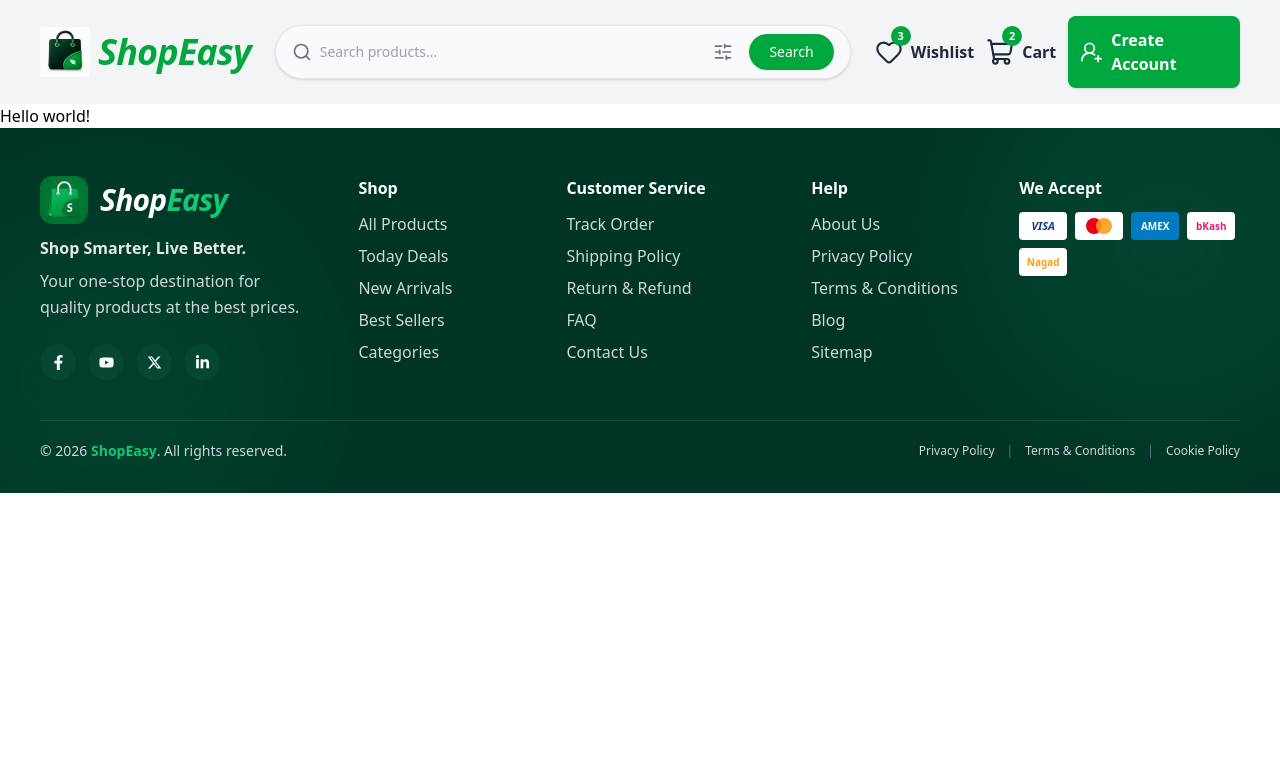
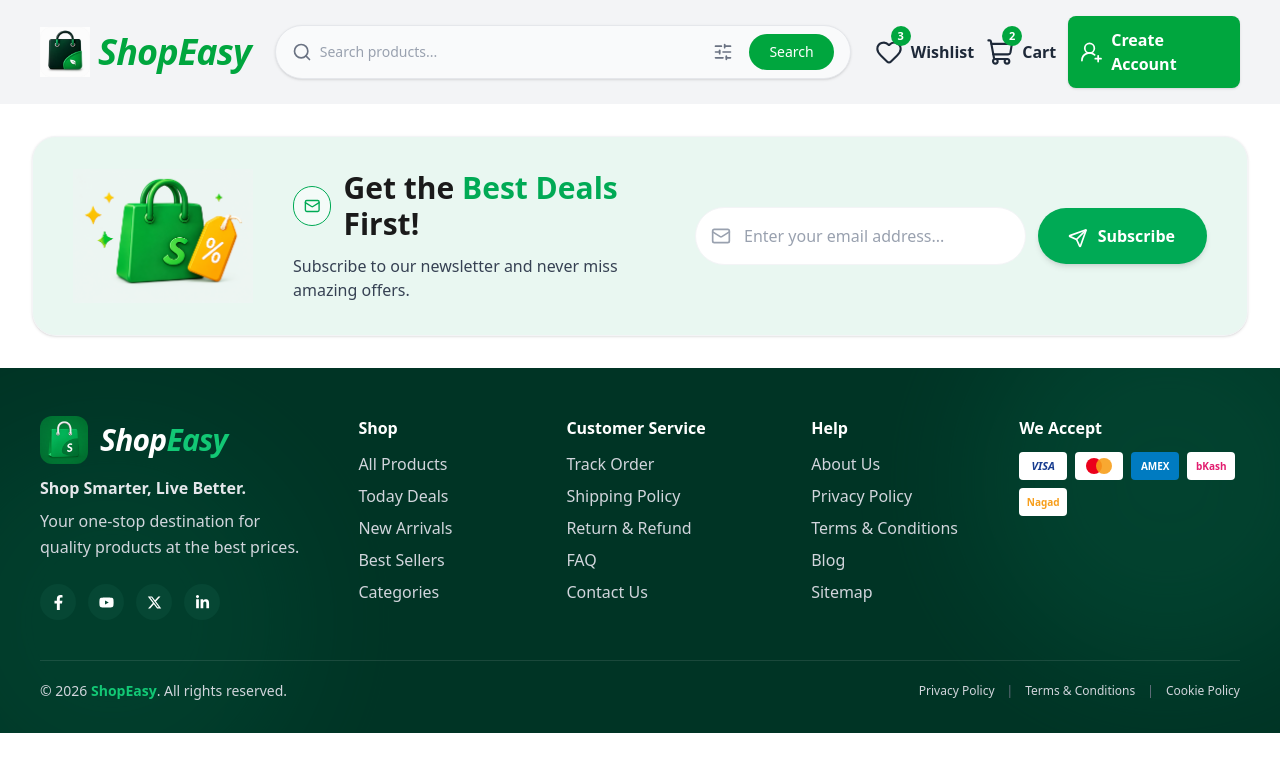
Before and after one commit to MDSOBUJMADBOR/E-commerce, a Next.js app in the folder frontend/: page / in a window 1280 px wide. Shown: the top 772 px of the page. Built offline with nearby package versions, Linux system fonts and the light colour scheme.

Commit message:
sobuj: NewsletterSection-section

```diff
--- a/frontend/package.json
+++ b/frontend/package.json
@@ -10,6 +10,7 @@
   },
   "dependencies": {
     "@heroicons/react": "^2.2.0",
+    "framer-motion": "^13.1.1",
     "lucide-react": "^1.33.0",
     "next": "16.3.2",
     "react": "19.2.8",
--- a/frontend/src/app/page.tsx
+++ b/frontend/src/app/page.tsx
@@ -1,8 +1,10 @@
+import NewsletterSection from "@/components/HomePageUi/NewsletterSection"
 
 const Home = () => {
   return (
-    <div className="">
-      Hello world!
+    <div>
+    <NewsletterSection />
+
 
     </div>
   )
--- /dev/null
+++ b/frontend/src/components/HomePageUi/NewsletterSection.tsx
@@ -0,0 +1,172 @@
+'use client';
+
+import React, { useState } from 'react';
+import { Mail, SendHorizonal, CheckCircle2 } from 'lucide-react';
+import { motion, AnimatePresence } from 'framer-motion';
+import Image from 'next/image';
+
+const NewsletterBanner: React.FC = () => {
+  const [email, setEmail] = useState('');
+  const [isSubscribed, setIsSubscribed] = useState(false);
+  const [isLoading, setIsLoading] = useState(false);
+
+  const handleSubmit = (e: React.FormEvent) => {
+    e.preventDefault();
+    if (!email) return;
+
+    setIsLoading(true);
+
+    // Simulated API call delay
+    setTimeout(() => {
+      setIsLoading(false);
+      setIsSubscribed(true);
+    }, 800);
+  };
+
+  return (
+    <div className="w-full mx-auto p-4 md:p-6 lg:p-8">
+      {/* Main Banner Container */}
+      <div className="flex flex-col md:flex-row items-center justify-between gap-6 px-10 md:px-10 py-8 bg-[#E9F7F1] rounded-3xl border border-gray-100 shadow-sm transition-all duration-300">
+
+        {/* Left Side: Illustration, Text, and Mail Icon */}
+        <div className="flex flex-col md:flex-row items-center gap-6 md:gap-10 text-center md:text-left">
+
+          {/* Illustration Stack */}
+          {/* <div className="relative w-28 h-28 md:w-36 md:h-36 flex-shrink-0">
+
+            <div className="absolute top-0 right-3 z-10">
+              <svg
+                className="w-20 h-24 md:w-24 md:h-28 text-[#00AA55]"
+                fill="none"
+                viewBox="0 0 24 24"
+                stroke="currentColor"
+              >
+                <path strokeLinecap="round" strokeLinejoin="round" strokeWidth={1} d="M16 11V7a4 4 0 00-8 0v4M5 9h14l1 12H4L5 9z" />
+                <path strokeLinecap="round" strokeLinejoin="round" strokeWidth={1} d="M9 13v2m0 0a1 1 0 001 1h4a1 1 0 001-1v-2" stroke="#00AA55" strokeOpacity="0.5"/>
+              </svg>
+            </div>
+
+
+            <div className="absolute top-4 right-0 z-20">
+              <div className="bg-[#FFC845] w-12 h-14 md:w-14 md:h-16 rounded-lg shadow-md flex flex-col items-center justify-center -rotate-12 border-4 border-white">
+                <span className="text-lg md:text-xl font-bold text-[#444]">%</span>
+                <span className="text-[10px] md:text-xs font-semibold text-[#444]">SAVE</span>
+              </div>
+            </div>
+
+
+            <div className="absolute -top-1 -left-2 z-0">
+              <div className="w-4 h-4 bg-[#FFC845] rounded-full rotate-45 border-4 border-white opacity-90"></div>
+            </div>
+            <div className="absolute bottom-6 left-2 z-0">
+              <div className="w-3 h-3 bg-[#1FE0A0] rounded-full rotate-12 border-2 border-white"></div>
+            </div>
+          </div> */}
+
+<Image
+  src="/images/NewsletterSection-image.png"
+  alt="Best deals"
+  width={180}
+  height={130}
+  className="h-auto w-[180px] object-contain"
+/>
+
+
+
+
+
+          {/* Text and Mail Icon Group */}
+          <div className="flex flex-col gap-2">
+            <div className="flex flex-col sm:flex-row items-center gap-2 sm:gap-3 text-center md:text-left justify-center md:justify-start">
+              {/* Envelope Icon */}
+              <div className="flex items-center justify-center w-10 h-10 border border-[#00AA55] rounded-full p-2.5 bg-white/50">
+                <Mail className="w-full h-full text-[#00AA55]" />
+              </div>
+
+              {/* Title Text */}
+              <h2 className="text-2xl md:text-3xl font-bold text-[#1A1A1A]">
+                Get the <span className="text-[#00AA55]">Best Deals</span> First!
+              </h2>
+            </div>
+
+            {/* Subtitle Text */}
+            <p className="text-sm md:text-base text-gray-700 mt-1 max-w-sm">
+              Subscribe to our newsletter and never miss amazing offers.
+            </p>
+          </div>
+        </div>
+
+        {/* Right Side: Form / Success Message with Animated Transition */}
+        <div className="w-full max-w-lg min-h-[60px] flex items-center justify-center">
+          <AnimatePresence mode="wait">
+            {!isSubscribed ? (
+              /* Input Form State */
+              <motion.form
+                key="subscribe-form"
+                initial={{ opacity: 1, scale: 1 }}
+                exit={{ opacity: 0, scale: 0.95, y: -10 }}
+                transition={{ duration: 0.2 }}
+                onSubmit={handleSubmit}
+                className="flex flex-col sm:flex-row items-center gap-3 w-full"
+              >
+                <div className="relative flex-grow w-full">
+                  <Mail className="absolute left-4 top-1/2 -translate-y-1/2 w-5 h-5 text-gray-400" />
+                  <input
+                    type="email"
+                    value={email}
+                    onChange={(e) => setEmail(e.target.value)}
+                    placeholder="Enter your email address..."
+                    required
+                    disabled={isLoading}
+                    className="w-full px-5 py-4 pl-12 bg-white rounded-full border border-gray-100 placeholder:text-gray-400 text-gray-800 focus:ring-2 focus:ring-[#1FE0A0] focus:border-transparent outline-none transition"
+                  />
+                </div>
+
+                <button
+                  type="submit"
+                  disabled={isLoading}
+                  className="flex items-center justify-center gap-2 px-8 py-4 bg-[#00AA55] hover:bg-[#008F48] text-white rounded-full font-semibold whitespace-nowrap shadow-md transition-all duration-150 hover:shadow-lg w-full sm:w-auto disabled:opacity-75"
+                >
+                  {isLoading ? (
+                    <div className="w-5 h-5 border-2 border-white border-t-transparent rounded-full animate-spin"></div>
+                  ) : (
+                    <>
+                     <div className='cursor-pointer flex items-center gap-2'>
+                         <SendHorizonal className="h-5 w-5 -rotate-45" />
+                      <span>Subscribe</span>
+                     </div>
+                    </>
+                  )}
+                </button>
+              </motion.form>
+            ) : (
+              /* Success Message State */
+              <motion.div
+                key="success-message"
+                initial={{ opacity: 0, scale: 0.8, y: 10 }}
+                animate={{ opacity: 1, scale: 1, y: 0 }}
+                transition={{ type: 'spring', stiffness: 300, damping: 20 }}
+                className="flex items-center gap-3 bg-white px-6 py-4 rounded-full border border-[#00AA55]/20 shadow-md text-[#00AA55] w-full justify-center"
+              >
+                <motion.div
+                  initial={{ scale: 0 }}
+                  animate={{ scale: 1 }}
+                  transition={{ delay: 0.1, type: 'spring', stiffness: 500 }}
+                >
+                  <CheckCircle2 className="w-7 h-7 text-[#00AA55]" />
+                </motion.div>
+                <div className="text-left">
+                  <h4 className="font-bold text-gray-900 text-sm md:text-base">Thank you for subscribing!</h4>
+                  <p className="text-xs text-gray-500">We have sent a confirmation to <span className="font-medium text-gray-700">{email}</span></p>
+                </div>
+              </motion.div>
+            )}
+          </AnimatePresence>
+        </div>
+
+      </div>
+    </div>
+  );
+};
+
+export default NewsletterBanner;
```
Also changed, not shown: frontend/public/images/NewsletterSection-image.png (added), 1 other file (tests, documents, lock files or other folders).
